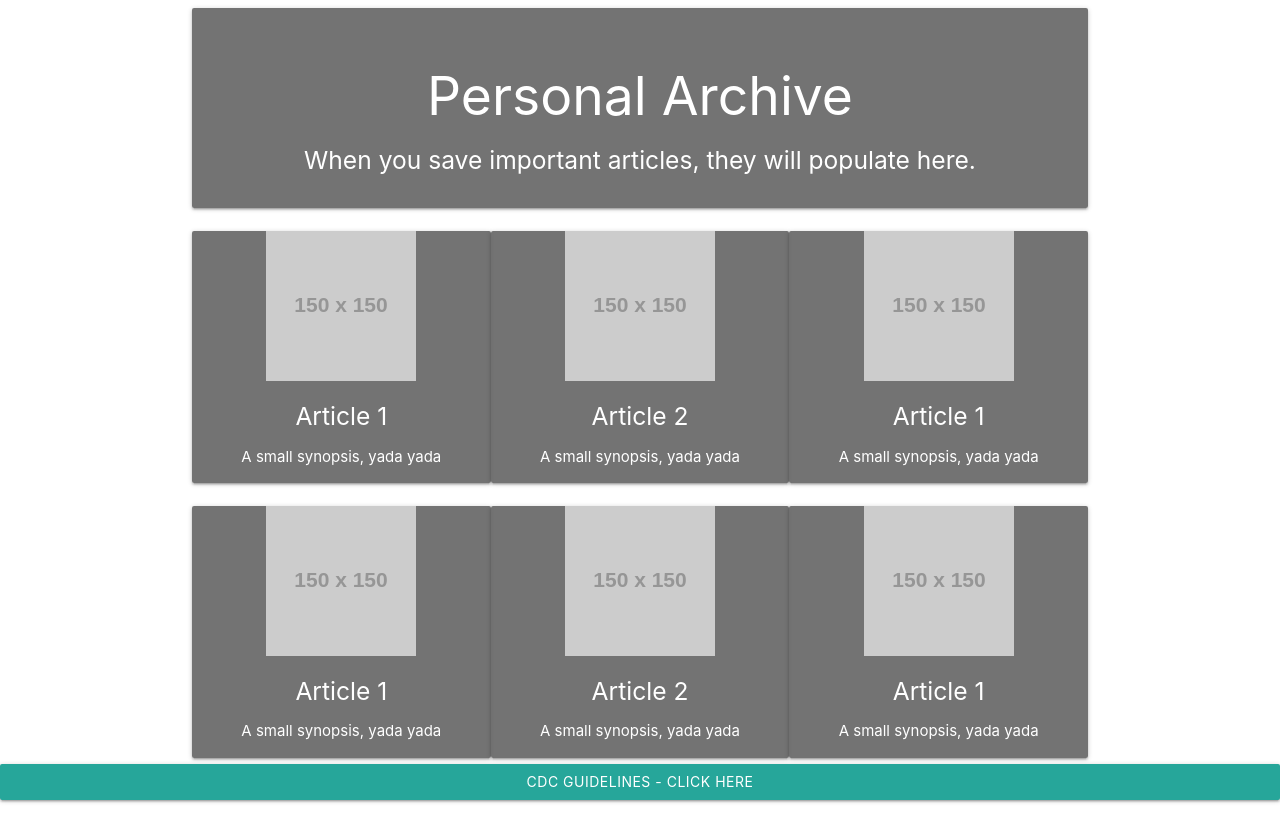
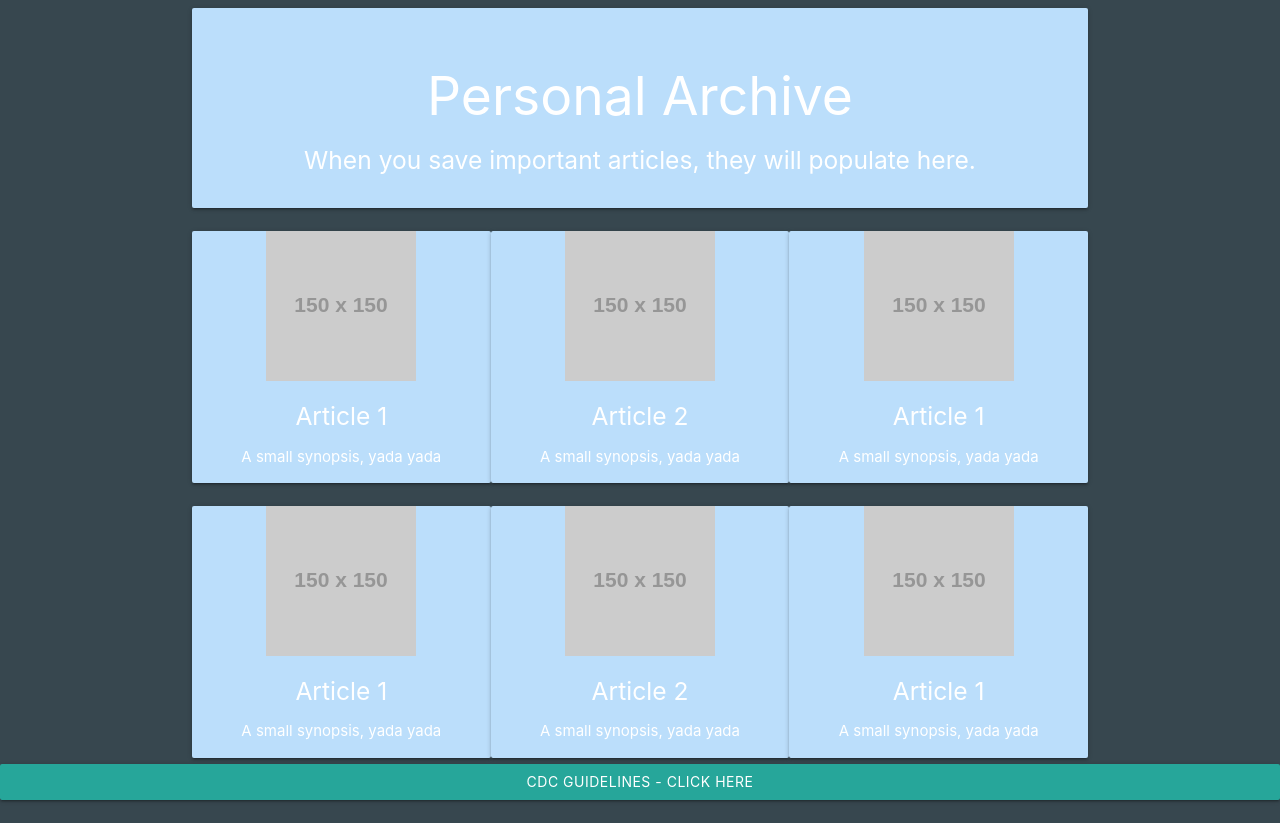
Before and after one commit to cjlaflamme1/MyCovidTracker, a plain HTML site: page personal.html in a window 1280 px wide. Drawn offline with nearby package versions, Linux system fonts and the light colour scheme; no server answers; placeholder pictures from the web are drawn by us.

Commit message:
Updated style of personal and data pages

```diff
--- a/assets/data.css
+++ b/assets/data.css
@@ -1,6 +1,10 @@
+body.dataPage {
+    background-color: #37474f;
+}
+
 div.contentSections {
     padding: 40px;
-    background-color: rgba(100, 100, 100, .9);
+    background-color: #bbdefb;
 }
 
 .searchLabel {
--- a/assets/styles.css
+++ b/assets/styles.css
@@ -7,8 +7,16 @@ body.indexPage {
     width: auto;
 }
 
+body.personalPage {
+    background-color: #37474f;
+}
+
 div.contentSections {
     background-color: rgba(100, 100, 100, .9);
+}
+
+div.articleBlock {
+    background-color: #bbdefb;
 }
 
 div.articleRow {
--- a/personal.html
+++ b/personal.html
@@ -11,10 +11,10 @@
     <link rel="stylesheet" href="./assets/styles.css" type="text/css" />
 </head>
 
-<body>
+<body class="personalPage">
     <!-- What do you think about a sidenav for mobile, and and a top nav for all over screen?  -->
     <header class="container">
-        <div class="row card contentSections">
+        <div class="row card contentSections articleBlock">
             <div class="col s12 white-text card-content center-align">
                 <h2>Personal Archive</h2>
                 <h5>When you save important articles, they will populate here.</h5>
```
